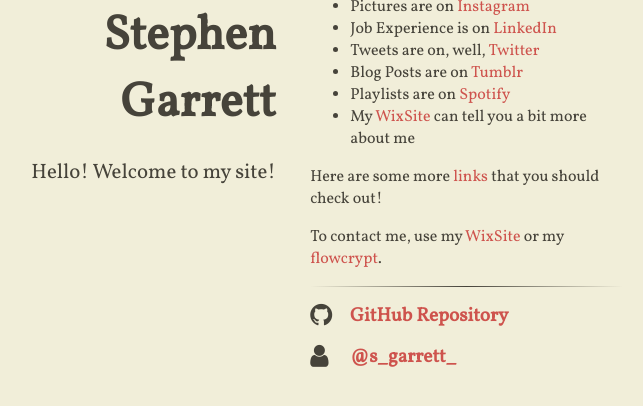
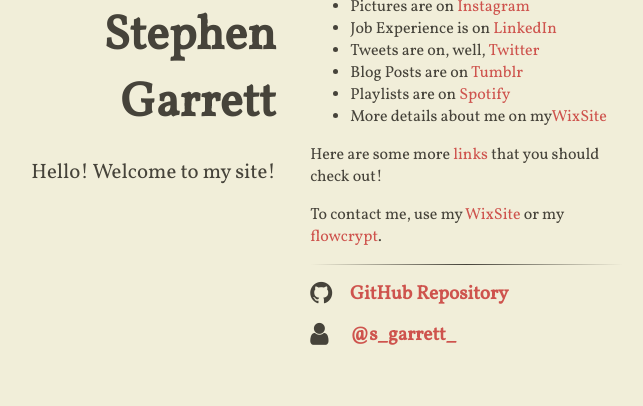
Before and after one commit to sgarrett233/sgarrett233.github.io, a Jekyll site: the page built from index.html, in a window 1280 px wide, cut to the strip 316-722 px from the top of the page. Shown: the whole strip, without its empty margins (357-1000 px from the left). Built offline with Jekyll 4.4.1, drawn with Linux system fonts in a browser that asks for light colours; nearby versions of some CDN libraries.

Commit message:
wixsite highlight2

```diff
--- a/_includes/content.html
+++ b/_includes/content.html
@@ -8,7 +8,7 @@
   <li>Tweets are on, well, <a href="http://twitter.com/s_garrett_/"">Twitter</a></li>
   <li>Blog Posts are on <a href="https://starbuckssmall.tumblr.com/"">Tumblr</a></li>
   <li>Playlists are on <a href="https://open.spotify.com/user/sgarrett233"">Spotify</a></li>
-  <li>My <a href="https://sgarrett2333.wixsite.com/stephen"">WixSite</a> can tell you a bit more about me</li>
+  <li>More details about me on my<a href="https://sgarrett2333.wixsite.com/stephen"">WixSite</a></li>
 </ul>
 
 <p> Here are some more <a href="/pages"">links</a> that you should check out!</p>
```
